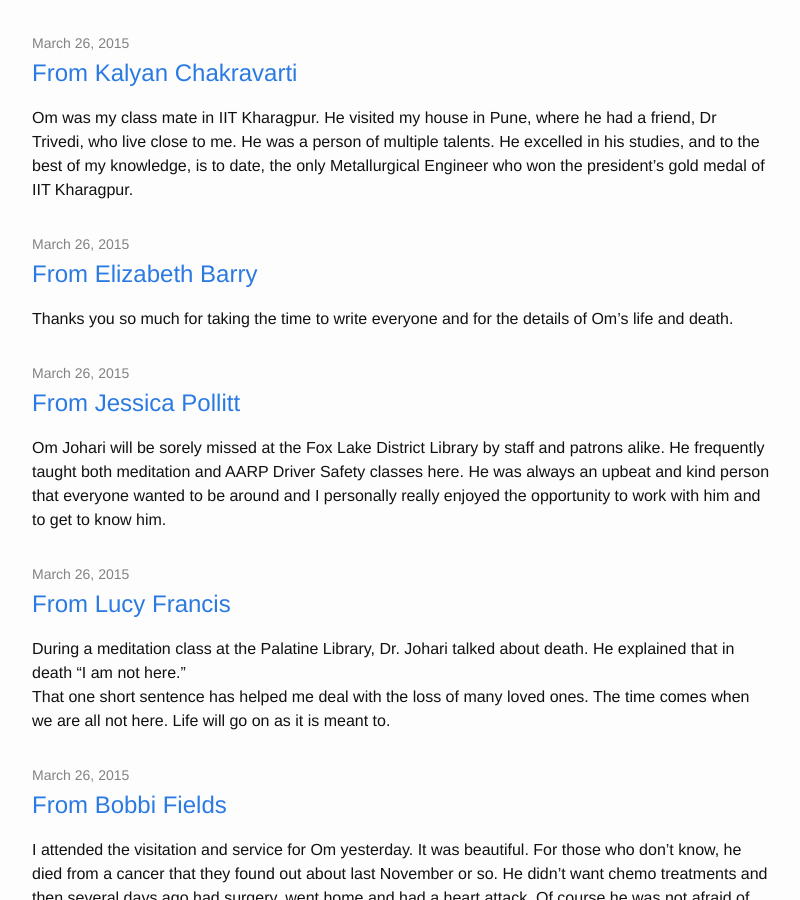
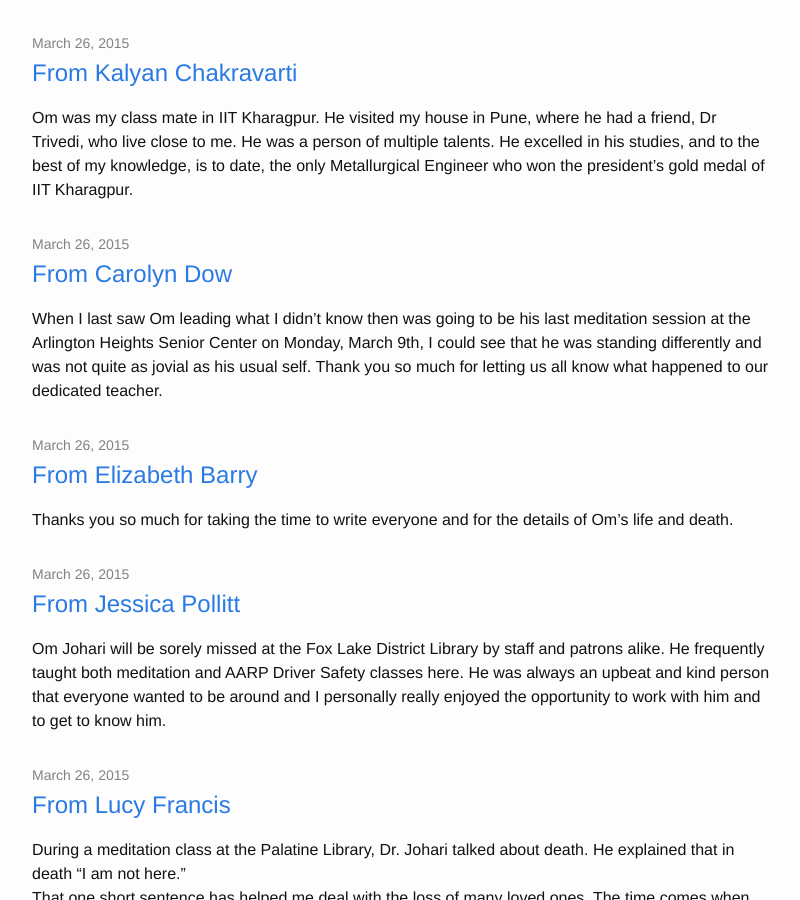
Before and after one commit to remember-omjohari/remember-omjohari.github.io, a Jekyll site: the page built from index.html, in a window 1280 px wide and 900 px high, scrolled down 15700 px. Shown: the whole window, without its empty margins (238-1038 px from the left). Built offline with Jekyll 4.4.1, drawn with Linux system fonts in a browser that asks for light colours.

Commit message:
new posts + new link

```diff
--- /dev/null
+++ b/_posts/2015-03-26-from-carolyn-dow.md
@@ -0,0 +1,15 @@
+---
+layout: post
+title:  "From Carolyn Dow"
+date:   2015-03-26 15:04
+type: remembrance
+categories: remembrances
+---
+
+When I last saw Om leading what I didn't know then was going to be his last meditation session at the Arlington Heights Senior Center on Monday, March 9th, I could see that he was standing differently and was not quite as jovial as his usual self. Thank you so much for letting us all know what happened to our dedicated teacher.
+
+Om devoted so much of his life in retirement to making sure that seniors remembered how to drive safely and/or how to meditate to achieve peace inside. And he didn't ask for any recompense in return except that some of us might lean to practice what he taught.  What's more, he was constantly practicing what he preached. He would not allow any student's question to make him reply in anything but a patient and kind manner. I was really impressed by that talent and have been trying my best to do the same.
+
+I will miss his enthusiasm, positive energy and guiding thoughts.
+
+*Carolyn Dow, Arlington Heights, IL*
```
Also changed, not shown: _posts/remembrance.md (added, +7 -0 lines), links.md (+2 -0 lines).
